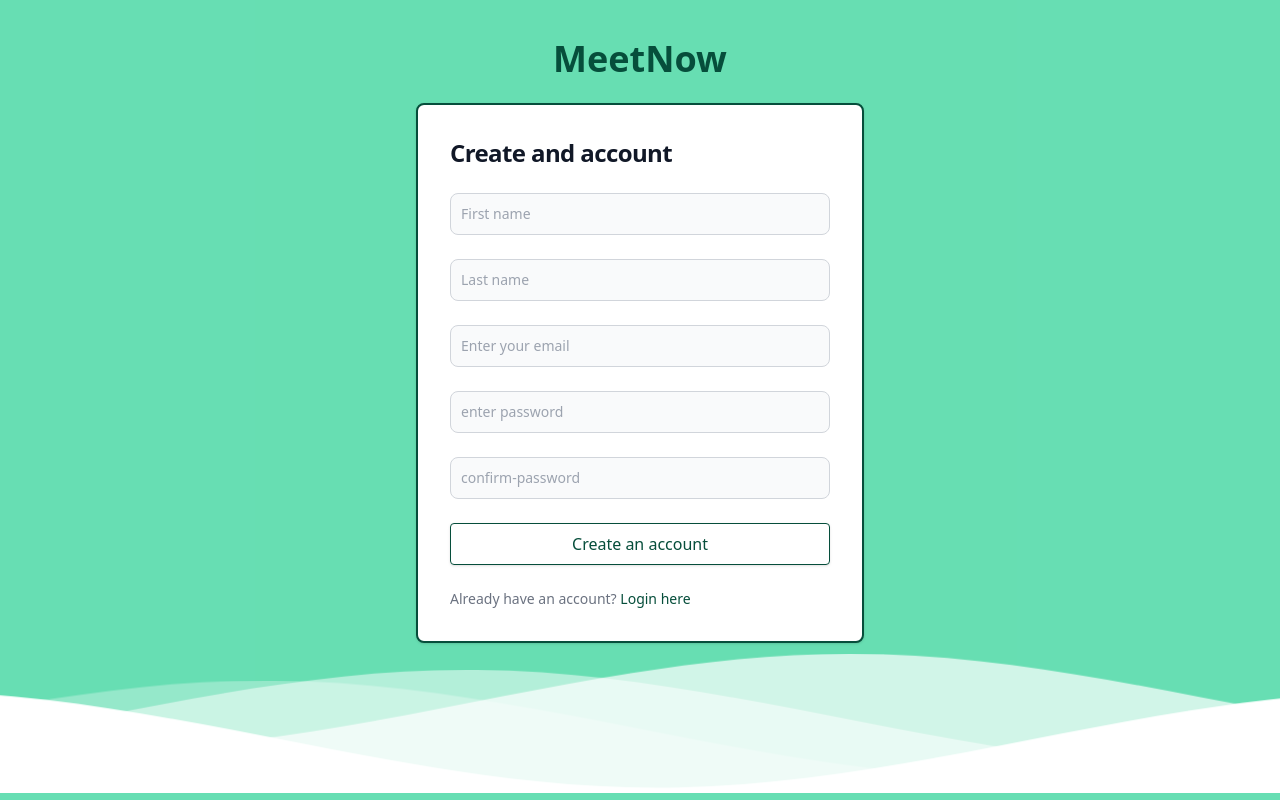
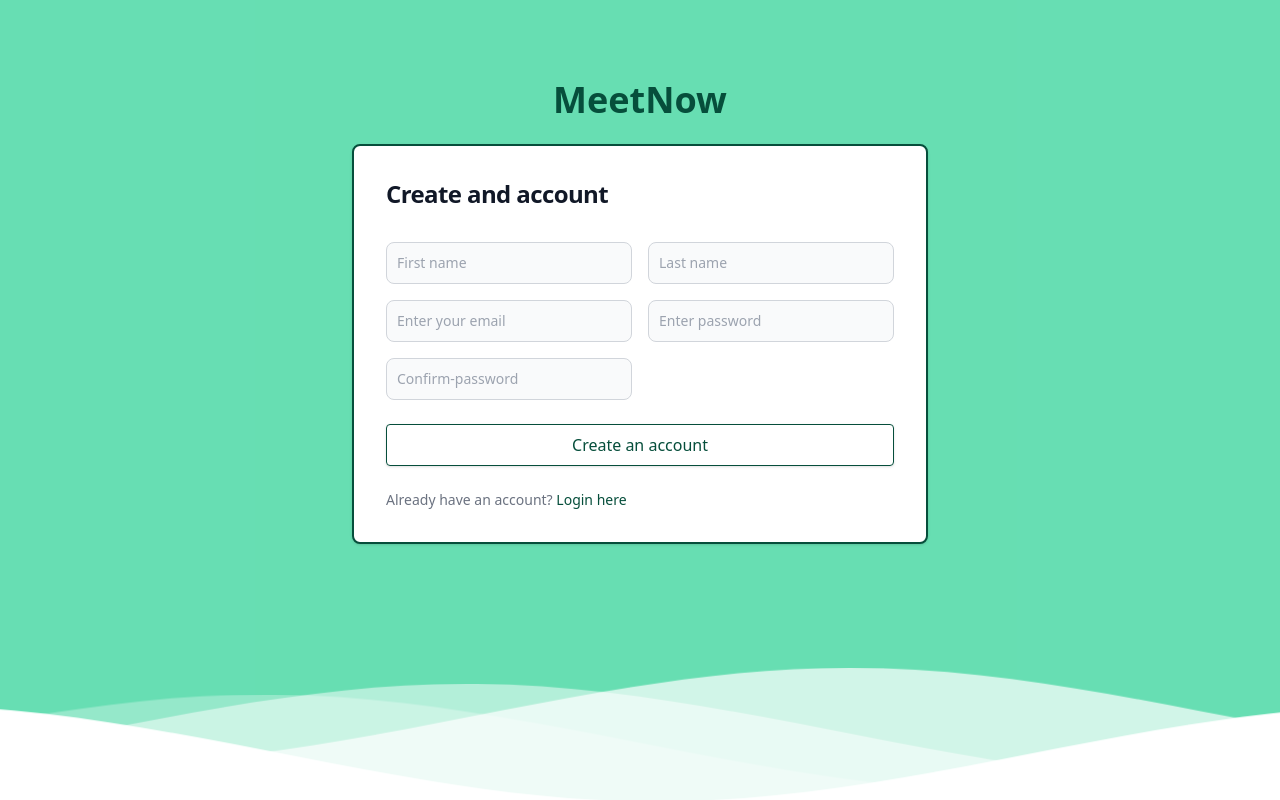
Before and after one commit to Ashutosh010sharma/Video_Conferece, a Django app: page /register/ in a window 1280 px wide. Run offline with Django 5.2, Linux system fonts and the light colour scheme; some libraries are stand-ins or nearby versions.

Commit message:
for all screen

```diff
--- a/video_call_app/templates/dashboard.html
+++ b/video_call_app/templates/dashboard.html
@@ -61,7 +61,7 @@
     </style>
 </head>
 <body class="bg-opacity-75 bg-emerald-400 dark:bg-gray-900 min-h-screen ">
-    <div class="flex flex-col justify-center relative overflow-hidden sm:py-12">
+    <div class="min-h-screen flex flex-col justify-center relative overflow-hidden sm:py-12">
         <div class="max-w-7xl mx-auto">
             <h1 class="text-3xl font-bold text-gray-800 text-center mb-12">Welcome, {{name}}...</h1>
             <div class="relative group max-w-xl">
@@ -89,7 +89,7 @@
     </div>
     <!--Waves Container-->
 
-           <div class="waves">
+    <div class="waves fixed bottom-0 left-0 w-full">
       <svg class="waves -mb-24" xmlns="http://www.w3.org/2000/svg" xmlns:xlink="http://www.w3.org/1999/xlink"
       viewBox="0 24 150 28" preserveAspectRatio="none" shape-rendering="auto">
       <defs>
--- a/video_call_app/templates/register.html
+++ b/video_call_app/templates/register.html
@@ -19,6 +19,7 @@
   margin-bottom:-7px; /*Fix for safari gap*/
   min-height:100px;
   max-height:150px;
+
 }
 
 /* Animation */
@@ -61,19 +62,20 @@
 </head>
 <body>
     <section class="bg-opacity-75 bg-emerald-400 dark:bg-gray-900">
-        <div class="flex flex-col items-center justify-center mx-auto h-screen lg:py-0">
+        <div class="flex flex-col items-center mx-4 h-screen lg:py-0 ">
 
-            <a href="#" class="flex items-center my-6 text-4xl font-bold text-emerald-900 dark:text-white">
+            <a href="#" class="flex items-center mt-6 text-4xl md:mt-20 font-bold text-emerald-900 dark:text-white">
                 <!-- <img class="w-8 h-8 mr-2" src="https://flowbite.s3.amazonaws.com/blocks/marketing-ui/logo.svg" alt="logo"> -->
                 MeetNow
             </a>
-            <div class="w-full bg-white border-2 border-emerald-900 rounded-lg shadow dark:border md:mt-0 sm:max-w-md xl:p-0 dark:bg-gray-800 dark:border-gray-700">
-                <div class="p-6 space-y-4 md:space-y-6 sm:p-8">
+            <div class="w-full bg-white border-2 border-emerald-900 rounded-lg shadow dark:border mt-6 sm:max-w-xl xl:p-0 dark:bg-gray-800 dark:border-gray-700">
+                <div class="p-6 space-y-4 md:space-y-8 sm:p-8 ">
                     <h1 class="text-xl font-bold leading-tight tracking-tight text-gray-900 md:text-2xl dark:text-white">
                         Create and account
                     </h1>
                     <form class="space-y-4 md:space-y-6" action="{% url 'register' %}" method="POST">
                         {% csrf_token %}
+                        <div class="grid md:grid-cols-2 gap-4">
                           <div>
                               <!-- <label for="first_name" class="block mb-2 text-sm font-medium text-gray-900 dark:text-white">Enter First Name</label> -->
                               <input type="text" name="first_name" id="first_name" class="bg-gray-50 border border-gray-300 text-gray-900 sm:text-sm rounded-lg focus:ring-emerald-900 focus:border-emerald-900 block w-full p-2.5 dark:bg-gray-700 dark:border-gray-600 dark:placeholder-gray-400 dark:text-white dark:focus:ring-blue-500 dark:focus:border-blue-500" placeholder="First name" required="">
@@ -88,11 +90,12 @@
                           </div>
                           <div>
                               <!-- <label for="password" class="block mb-2 text-sm font-medium text-gray-900 dark:text-white">Password</label> -->
-                            <input type="password" name="password1" id="password" placeholder="enter password" class="bg-gray-50 border border-gray-300 text-gray-900 sm:text-sm rounded-lg focus:ring-emerald-900 focus:border-emerald-900 block w-full p-2.5 dark:bg-gray-700 dark:border-gray-600 dark:placeholder-gray-400 dark:text-white dark:focus:ring-blue-500 dark:focus:border-blue-500" required="">
+                              <input type="password" name="password1" id="password" placeholder="Enter password" class="bg-gray-50 border border-gray-300 text-gray-900 sm:text-sm rounded-lg focus:ring-emerald-900 focus:border-emerald-900 block w-full p-2.5 dark:bg-gray-700 dark:border-gray-600 dark:placeholder-gray-400 dark:text-white dark:focus:ring-blue-500 dark:focus:border-blue-500" required="">
                           </div>
                           <div>
                               <!-- <label for="confirm-password" class="block mb-2 text-sm font-medium text-gray-900 dark:text-white">Confirm password</label> -->
-                            <input type="password" name="password2" id="confirm-password" placeholder="confirm-password" class="bg-gray-50 border border-gray-300 text-gray-900 sm:text-sm rounded-lg focus:ring-emerald-900 focus:border-emerald-900 block w-full p-2.5 dark:bg-gray-700 dark:border-gray-600 dark:placeholder-gray-400 dark:text-white dark:focus:ring-blue-500 dark:focus:border-blue-500" required="">
+                              <input type="password" name="password2" id="confirm-password" placeholder="Confirm-password" class="bg-gray-50 border border-gray-300 text-gray-900 sm:text-sm rounded-lg focus:ring-emerald-900 focus:border-emerald-900 block w-full p-2.5 dark:bg-gray-700 dark:border-gray-600 dark:placeholder-gray-400 dark:text-white dark:focus:ring-blue-500 dark:focus:border-blue-500" required="">
+                          </div>
                         </div>
                         {% if error %}
                         <div class="flex items-center p-4 mb-4 text-sm text-red-800 border border-red-300 rounded-lg bg-red-50 dark:bg-gray-800 dark:text-red-400 dark:border-red-800" role="alert">
@@ -115,8 +118,10 @@
                 </div>
 
             </div>
+         </div>
          <!--Waves Container-->
 
+        <div class="waves fixed bottom-0 left-0 w-full">
           <svg class="waves" xmlns="http://www.w3.org/2000/svg" xmlns:xlink="http://www.w3.org/1999/xlink"
           viewBox="0 24 150 28" preserveAspectRatio="none" shape-rendering="auto">
           <defs>
@@ -129,11 +134,9 @@
           <use xlink:href="#gentle-wave" x="48" y="7" fill="#fff" />
           </g>
           </svg>
+        </div>
 
  <!--Waves end-->
-
-
-        </div>
 
 
 
```
Also changed, not shown: video_call_app/templates/login.html (+7 -4 lines), db.sqlite3. Lines whose indentation alone changed are shown as unchanged.
